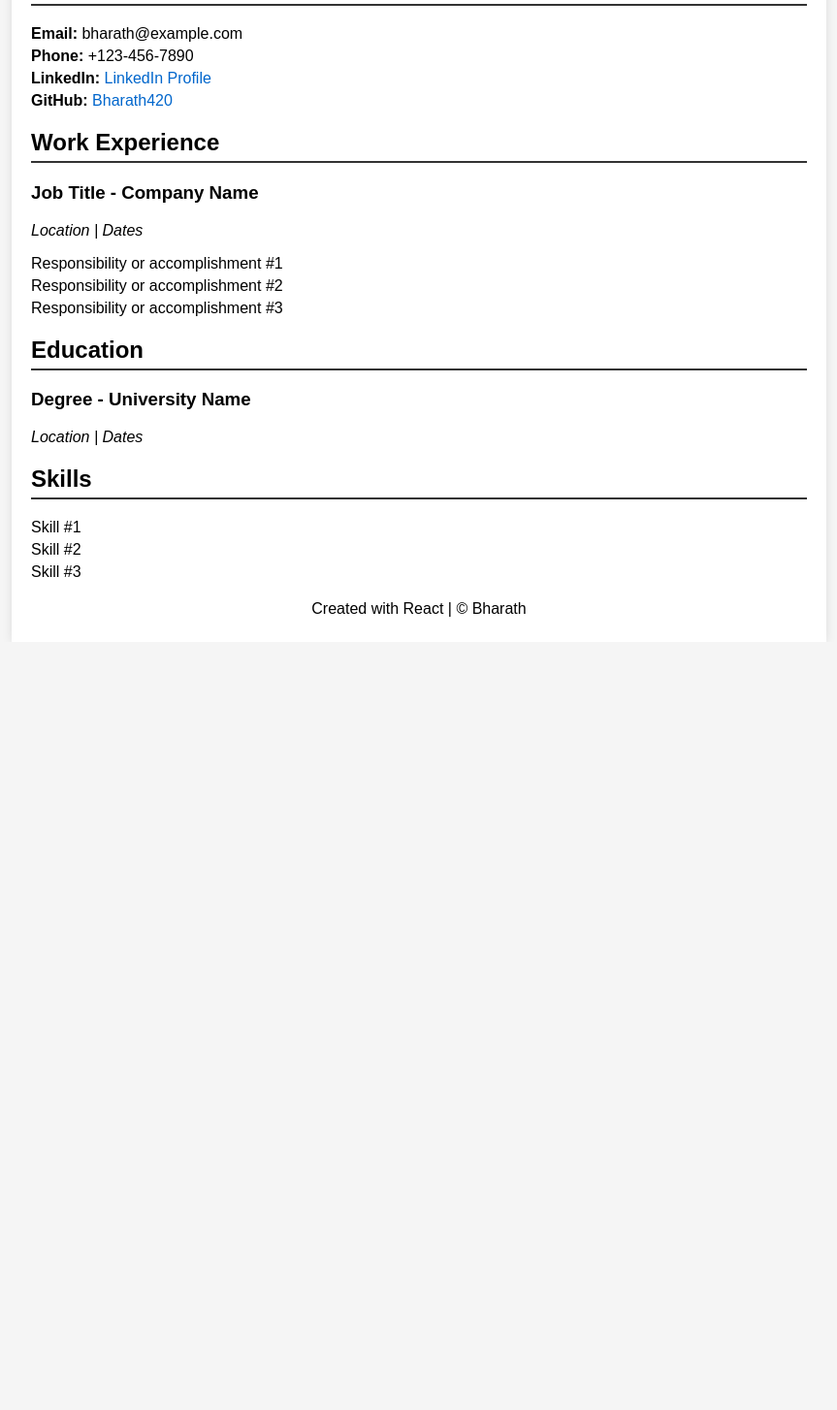
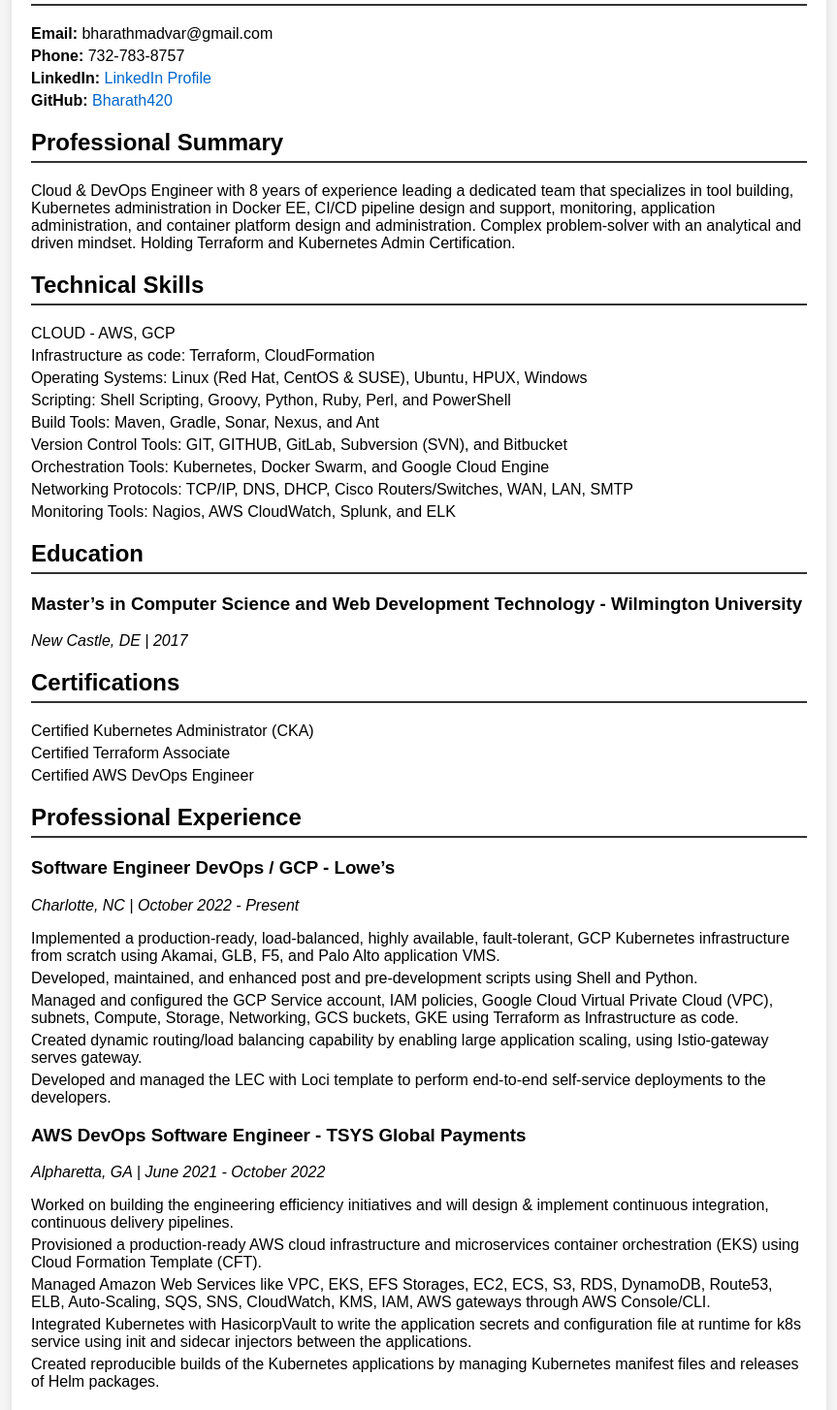
Before and after one commit to Bharath420/resume, a React (Create React App) app: page / in a window 1280 px wide. Shown: the part 160-1614 px from the top of the page at 97% size, without its empty margins (208-1071 px from the left). Before the commit the page ends 822 px from the top, so only its background shows below. Built offline with nearby package versions, Linux system fonts and the light colour scheme.

Commit message:
Initial commit

```diff
--- a/src/App.js
+++ b/src/App.js
@@ -7,52 +7,89 @@
   return (
     <div className="resume-container">
       <header className="header">
-        <h1>Bharath's Resume</h1>
-        <p>Software Developer | Location</p>
+        <h1>Bharath Madvar's Resume</h1>
+        <p>Cloud & DevOps Engineer</p>
       </header>
 
       <section className="contact-info">
         <h2>Contact Information</h2>
-        <p><strong>Email:</strong> bharath@example.com</p>
-        <p><strong>Phone:</strong> +123-456-7890</p>
+        <p><strong>Email:</strong> bharathmadvar@gmail.com</p>
+        <p><strong>Phone:</strong> 732-783-8757</p>
         <p><strong>LinkedIn:</strong> <a href="https://www.linkedin.com/in/yourprofile/">LinkedIn Profile</a></p>
         <p><strong>GitHub:</strong> <a href="https://github.com/Bharath420">Bharath420</a></p>
       </section>
 
-      <section className="experience">
-        <h2>Work Experience</h2>
-        <div className="job">
-          <h3>Job Title - Company Name</h3>
-          <p><em>Location | Dates</em></p>
-          <ul>
-            <li>Responsibility or accomplishment #1</li>
-            <li>Responsibility or accomplishment #2</li>
-            <li>Responsibility or accomplishment #3</li>
-          </ul>
-        </div>
-        {/* Add more jobs as needed */}
+      <section className="professional-summary">
+        <h2>Professional Summary</h2>
+        <p>
+          Cloud & DevOps Engineer with 8 years of experience leading a dedicated team that specializes in tool building, Kubernetes administration in Docker EE, CI/CD pipeline design and support, monitoring, application administration, and container platform design and administration. Complex problem-solver with an analytical and driven mindset. Holding Terraform and Kubernetes Admin Certification.
+        </p>
+      </section>
+
+      <section className="skills">
+        <h2>Technical Skills</h2>
+        <ul>
+          <li>CLOUD - AWS, GCP</li>
+          <li>Infrastructure as code: Terraform, CloudFormation</li>
+          <li>Operating Systems: Linux (Red Hat, CentOS & SUSE), Ubuntu, HPUX, Windows</li>
+          <li>Scripting: Shell Scripting, Groovy, Python, Ruby, Perl, and PowerShell</li>
+          <li>Build Tools: Maven, Gradle, Sonar, Nexus, and Ant</li>
+          <li>Version Control Tools: GIT, GITHUB, GitLab, Subversion (SVN), and Bitbucket</li>
+          <li>Orchestration Tools: Kubernetes, Docker Swarm, and Google Cloud Engine</li>
+          <li>Networking Protocols: TCP/IP, DNS, DHCP, Cisco Routers/Switches, WAN, LAN, SMTP</li>
+          <li>Monitoring Tools: Nagios, AWS CloudWatch, Splunk, and ELK</li>
+        </ul>
       </section>
 
       <section className="education">
         <h2>Education</h2>
         <div className="school">
-          <h3>Degree - University Name</h3>
-          <p><em>Location | Dates</em></p>
+          <h3>Master’s in Computer Science and Web Development Technology - Wilmington University</h3>
+          <p><em>New Castle, DE | 2017</em></p>
         </div>
       </section>
 
-      <section className="skills">
-        <h2>Skills</h2>
+      <section className="certifications">
+        <h2>Certifications</h2>
         <ul>
-          <li>Skill #1</li>
-          <li>Skill #2</li>
-          <li>Skill #3</li>
-          {/* Add more skills */}
+          <li>Certified Kubernetes Administrator (CKA)</li>
+          <li>Certified Terraform Associate</li>
+          <li>Certified AWS DevOps Engineer</li>
         </ul>
       </section>
 
+      <section className="experience">
+        <h2>Professional Experience</h2>
+        <div className="job">
+          <h3>Software Engineer DevOps / GCP - Lowe’s</h3>
+          <p><em>Charlotte, NC | October 2022 - Present</em></p>
+          <ul>
+            <li>Implemented a production-ready, load-balanced, highly available, fault-tolerant, GCP Kubernetes infrastructure from scratch using Akamai, GLB, F5, and Palo Alto application VMS.</li>
+            <li>Developed, maintained, and enhanced post and pre-development scripts using Shell and Python.</li>
+            <li>Managed and configured the GCP Service account, IAM policies, Google Cloud Virtual Private Cloud (VPC), subnets, Compute, Storage, Networking, GCS buckets, GKE using Terraform as Infrastructure as code.</li>
+            <li>Created dynamic routing/load balancing capability by enabling large application scaling, using Istio-gateway serves gateway.</li>
+            <li>Developed and managed the LEC with Loci template to perform end-to-end self-service deployments to the developers.</li>
+          </ul>
+        </div>
+        {/* Add more jobs as needed */}
+
+        <div className="job">
+          <h3>AWS DevOps Software Engineer - TSYS Global Payments</h3>
+          <p><em>Alpharetta, GA | June 2021 - October 2022</em></p>
+          <ul>
+            <li>Worked on building the engineering efficiency initiatives and will design & implement continuous integration, continuous delivery pipelines.</li>
+            <li>Provisioned a production-ready AWS cloud infrastructure and microservices container orchestration (EKS) using Cloud Formation Template (CFT).</li>
+            <li>Managed Amazon Web Services like VPC, EKS, EFS Storages, EC2, ECS, S3, RDS, DynamoDB, Route53, ELB, Auto-Scaling, SQS, SNS, CloudWatch, KMS, IAM, AWS gateways through AWS Console/CLI.</li>
+            <li>Integrated Kubernetes with HasicorpVault to write the application secrets and configuration file at runtime for k8s service using init and sidecar injectors between the applications.</li>
+            <li>Created reproducible builds of the Kubernetes applications by managing Kubernetes manifest files and releases of Helm packages.</li>
+          </ul>
+        </div>
+
+        {/* Add more jobs as needed */}
+      </section>
+
       <footer>
-        <p>Created with React | © Bharath</p>
+        <p>Created with React | © Bharath Madvar</p>
       </footer>
     </div>
   );
```
